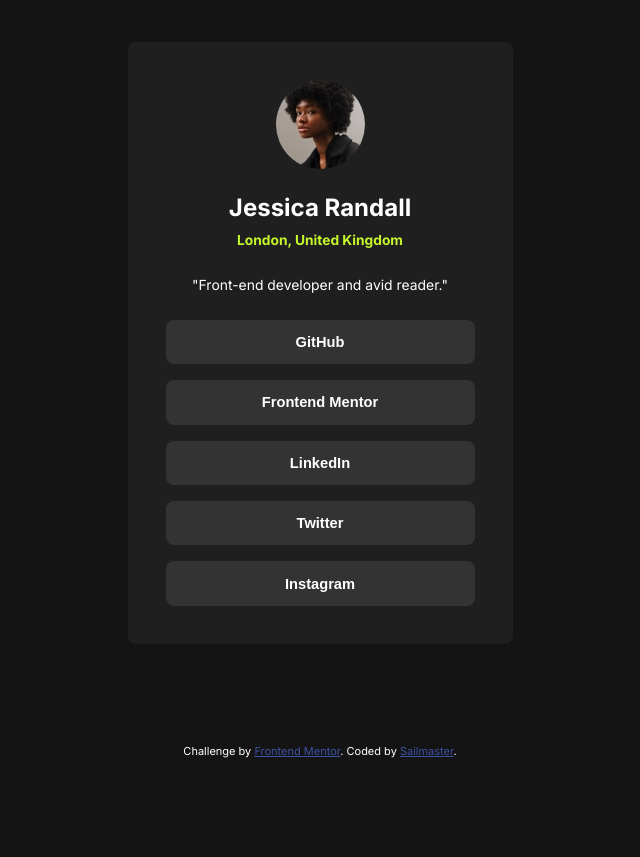
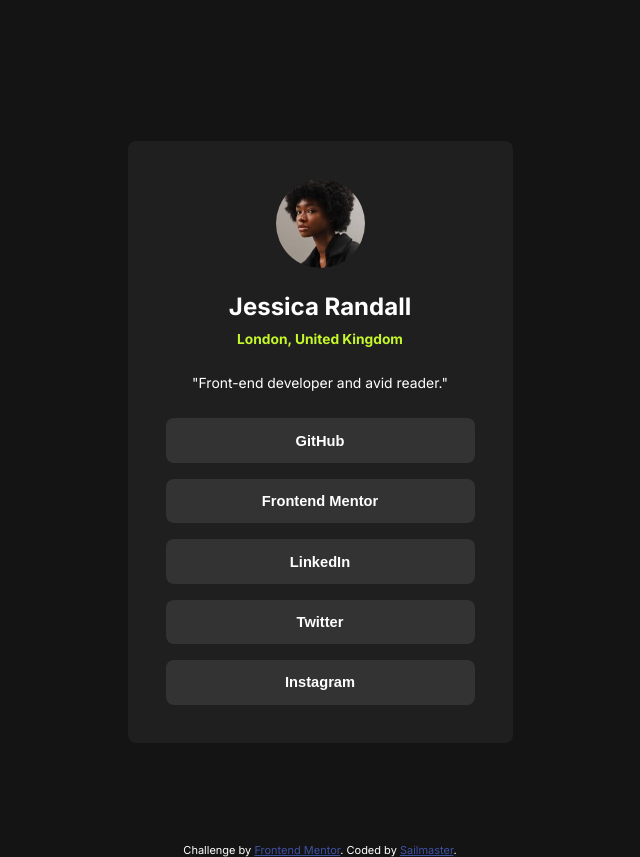
Before and after one commit to Sailmaster91/social-link-profile, a plain HTML site: page index.html in a window 1280 px wide. Shown: the whole page, without its empty margins (320-960 px from the left). Before the commit the page ends 800 px from the top, so only its background shows below. Drawn offline with Linux system fonts and the light colour scheme.

Commit message:
ajuste de Margenes

```diff
--- a/style.css
+++ b/style.css
@@ -33,7 +33,7 @@ body{
 	flex-direction: column;
 	align-items: center;
 	justify-content: center;
-	height: 100vh;
+
 }
 
 .container{
@@ -47,6 +47,7 @@ body{
 	border-radius: 8px;
 	padding: clamp(25px,5vw,38px);
 	margin-bottom: 100px;
+	margin-top: clamp(120px, 11vw, 178px);
 	.profile-container{
 		display: flex;
 		gap: 1.5em;
```
